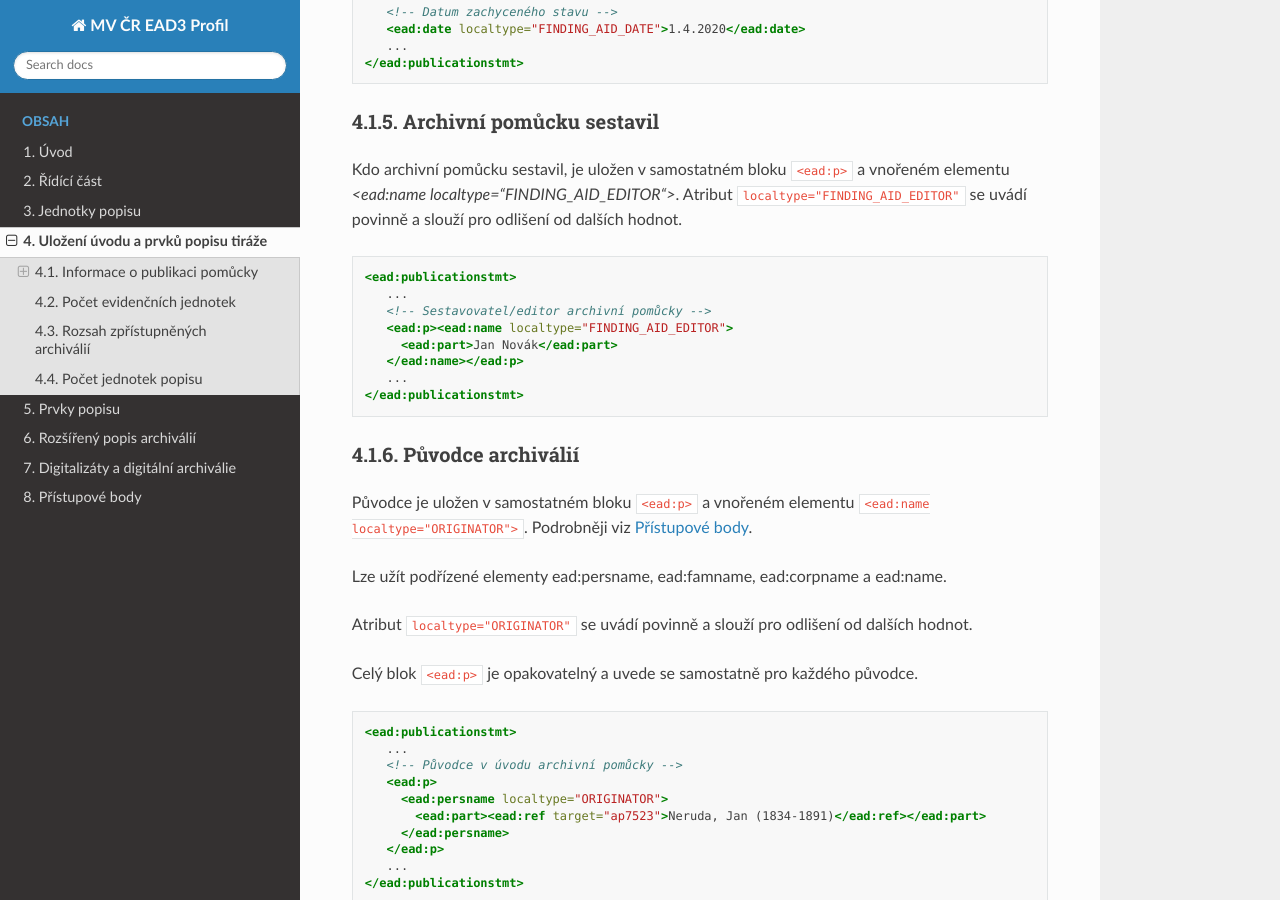
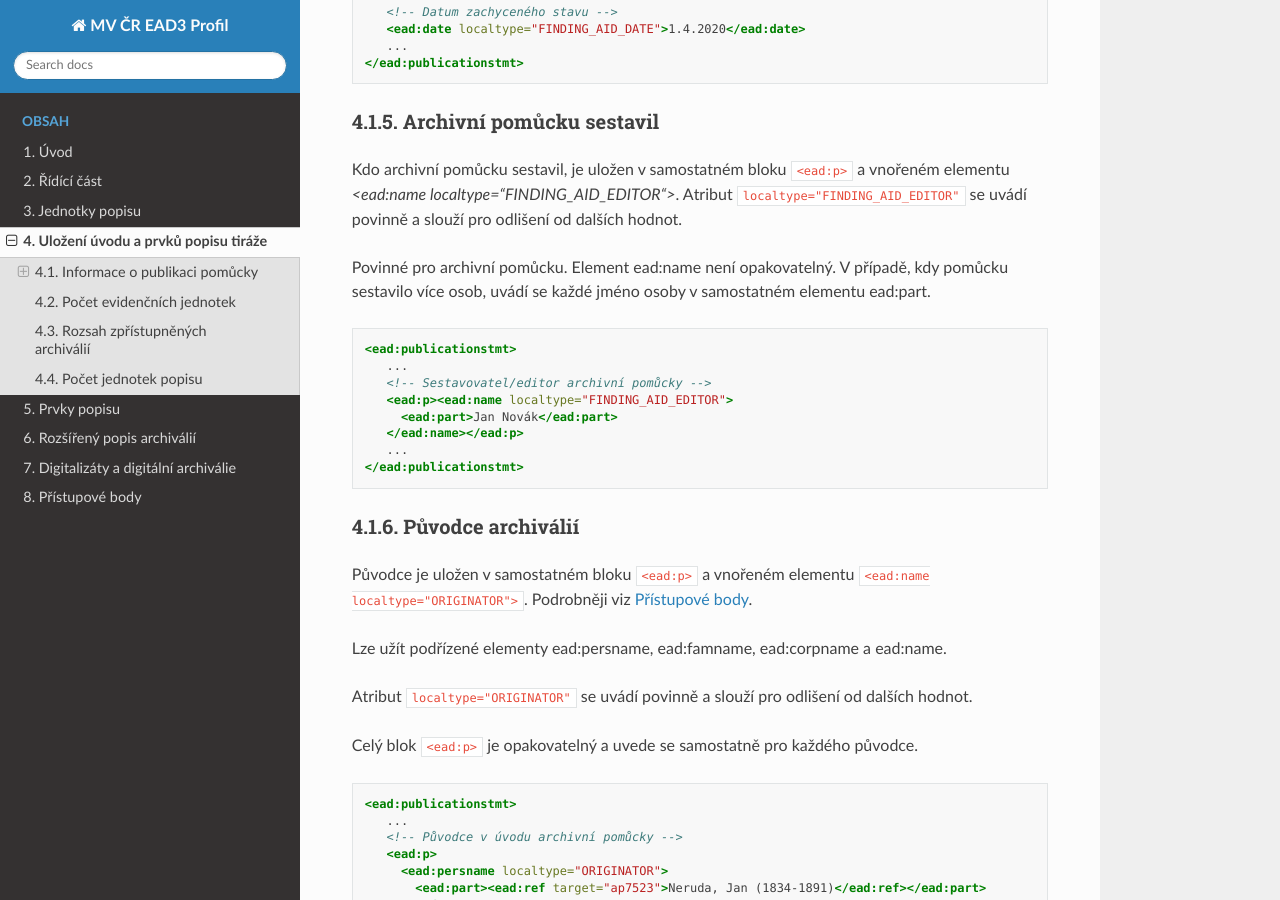
Before and after one commit to elzasw/ead3doc, a Sphinx documentation site: the page built from doc/source/uvod-pomucky.rst, in a window 1280 px wide and 900 px high, scrolled down 1648 px. Built offline with Sphinx 7.4.7 and the Read the Docs theme 3.1.0, drawn with Linux system fonts in a browser that asks for light colours.

Commit message:
#14 Doplnit a opravit text u 4.1.5. Archivní pomůcku sestavil
"Povinné pro archivní pomůcku. Element ead:name není opakovatelný. V případě, kdy pomůcku sestavilo více osob, uvádí se každé jméno osoby v samostatném elementu ead:part."
Text nahrazen a doplněn

```diff
--- a/doc/source/uvod-pomucky.rst
+++ b/doc/source/uvod-pomucky.rst
@@ -112,6 +112,8 @@ Kdo archivní pomůcku sestavil, je uložen v samostatném bloku ``<ead:p>``
 a vnořeném elementu `<ead:name localtype="FINDING_AID_EDITOR">`.
 Atribut ``localtype="FINDING_AID_EDITOR"`` se uvádí povinně a slouží
 pro odlišení od dalších hodnot.
+
+Povinné pro archivní pomůcku. Element ead:name není opakovatelný. V případě, kdy pomůcku sestavilo více osob, uvádí se každé jméno osoby v samostatném elementu ead:part.
 
 .. code-block:: xml
 
```
